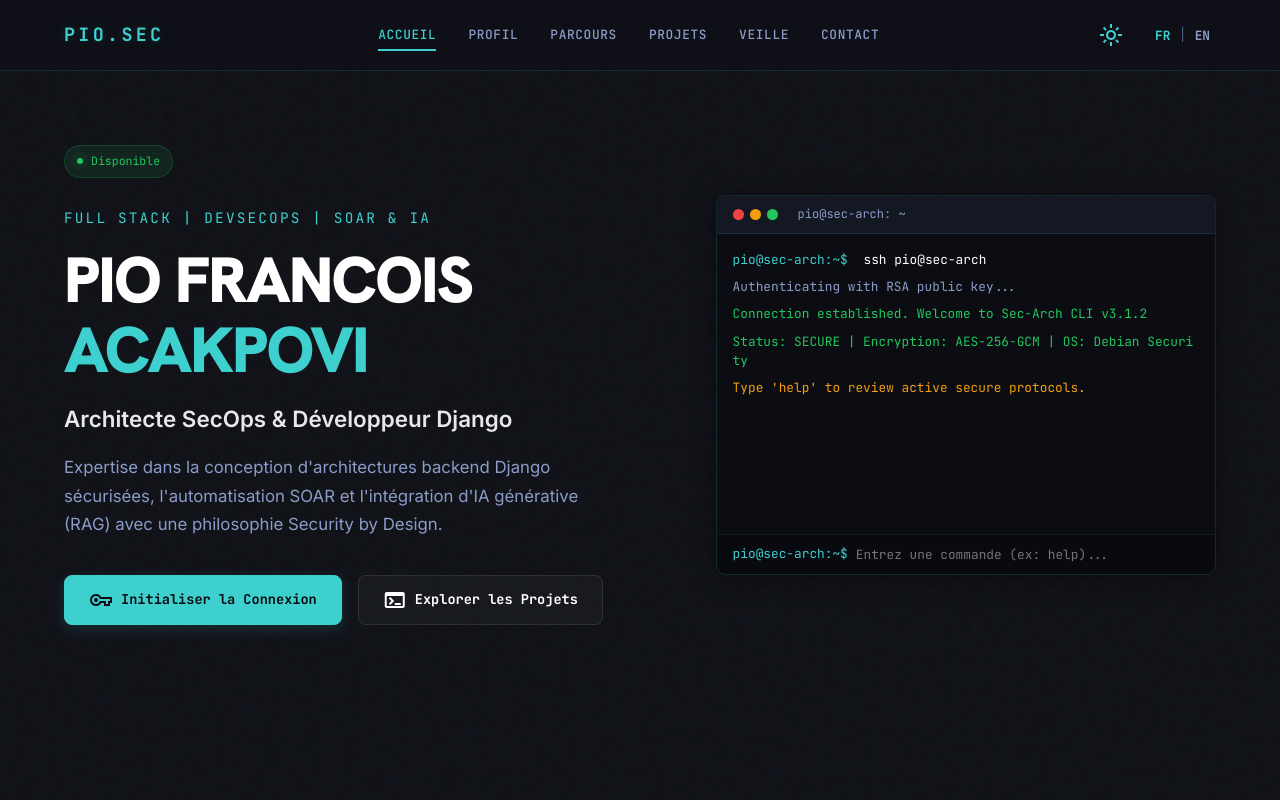
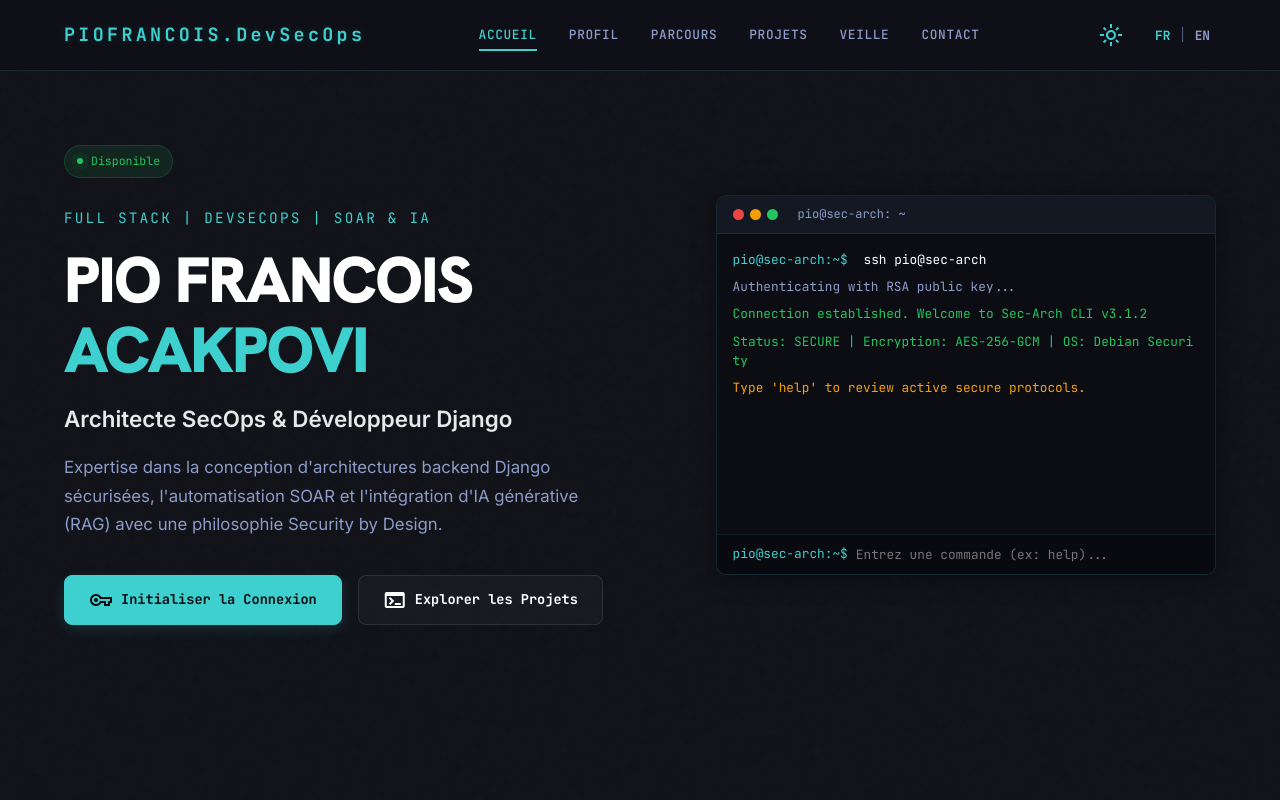
Before and after one commit to Piostar99/mon-portfolio, a plain HTML site: page index.html in a window 1280 px wide. Shown: the top 800 px of the page. Drawn offline with nearby package versions, Linux system fonts and the light colour scheme; no server answers.

Commit message:
Update index.html

```diff
--- a/index.html
+++ b/index.html
@@ -26,7 +26,7 @@
     <!-- Header Navigation -->
     <header id="main-header" class="header">
         <div class="container nav-container">
-            <a href="#" class="logo">PIO.SEC</a>
+            <a href="#" class="logo">PIOFRANCOIS.DevSecOps </a>
 
             <nav id="nav-menu" class="nav-menu">
                 <a href="#accueil" class="nav-link active" data-i18n="nav.home">Accueil</a>
```
